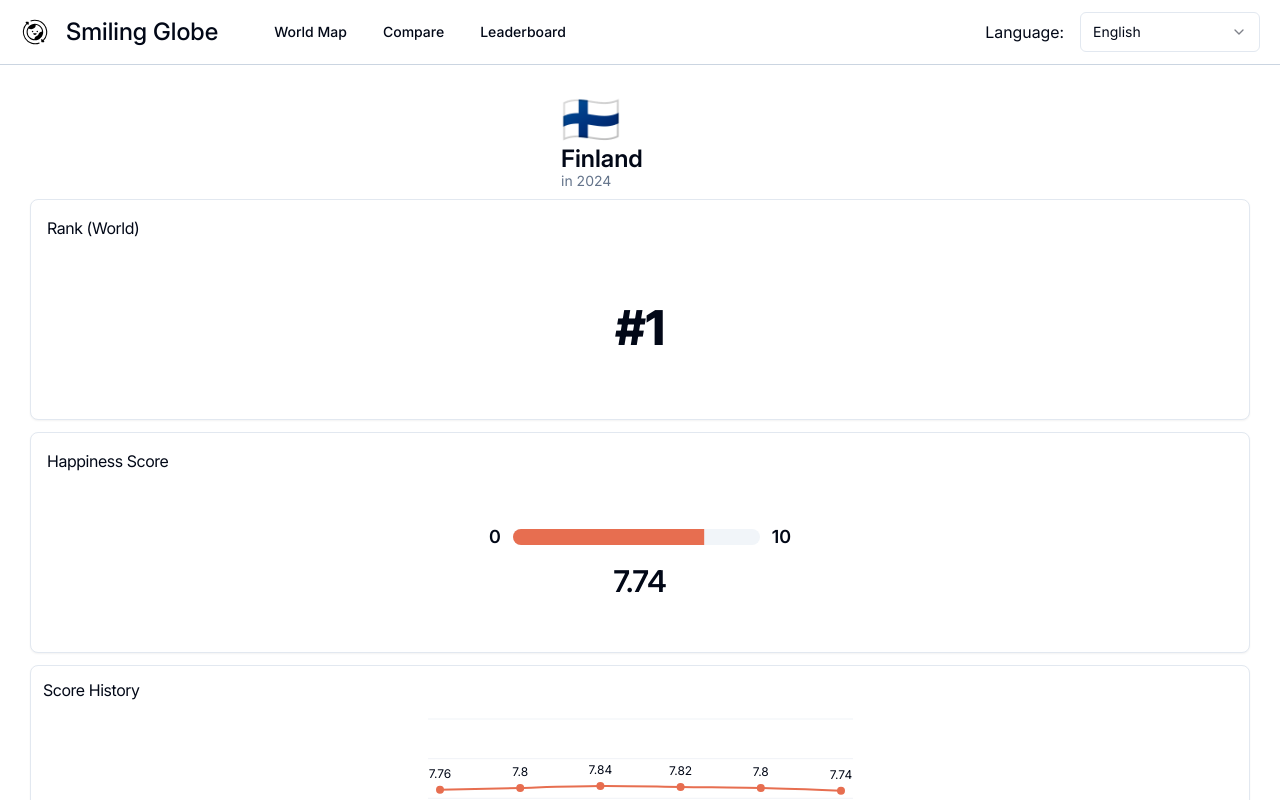
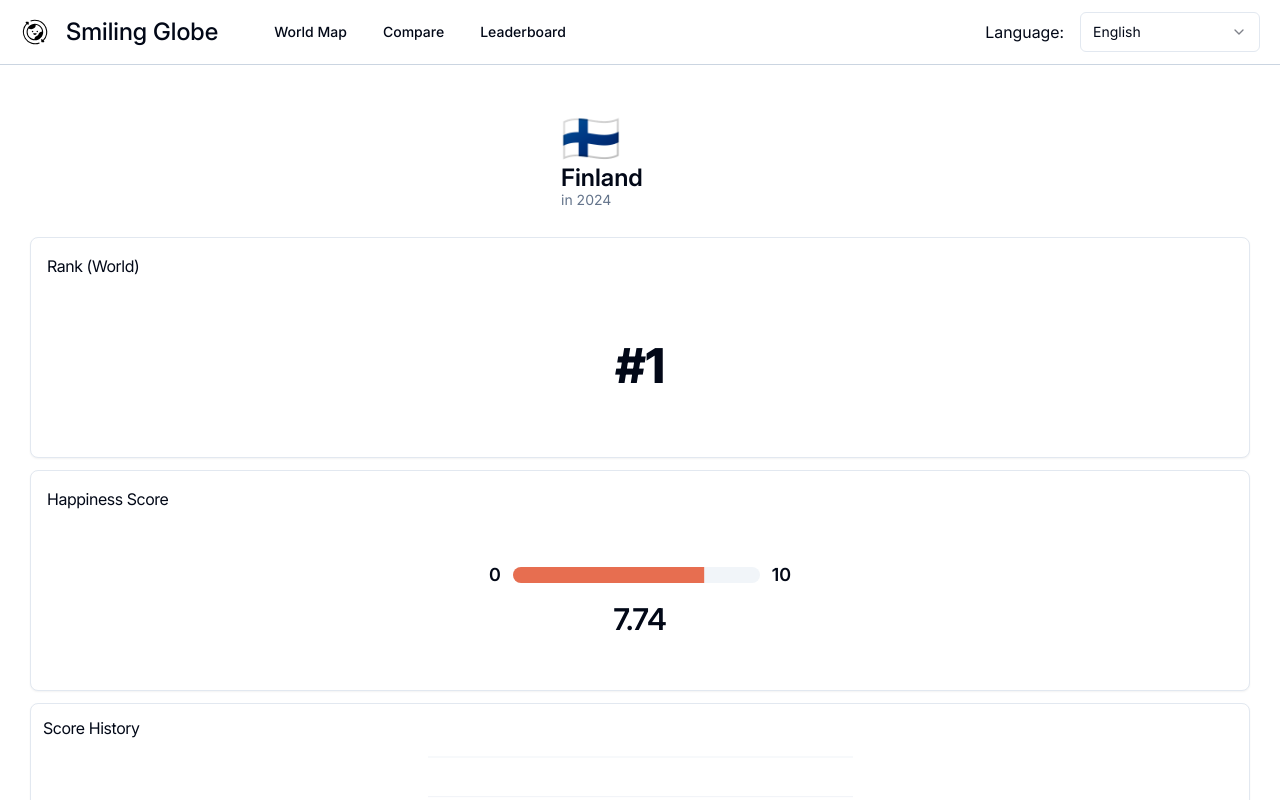
Before and after one commit to TotallyInformatik/HappinessExplorer, a Next.js app: page /componentsPage in a window 1280 px wide. Shown: the top 800 px of the page. Built offline with nearby package versions, Linux system fonts and the light colour scheme; a web font is replaced by a local one.

Commit message:
adjusted min height of title card to fit at least two year name columns of text (for consistency reasons)

```diff
--- a/components/ui/custom-card.tsx
+++ b/components/ui/custom-card.tsx
@@ -41,7 +41,7 @@ const TitleCard = ({
   show_year_in_title: boolean,
 }) => {
   return (
-    <div className="w-[158px] h-fit shrink-0">
+    <div className="w-[158px] h-fit min-h-[130px] shrink-0 flex flex-col justify-center">
       <p className="text-5xl">{country_flag_emoji}</p>
       <p className="text-2xl font-semibold">{country_name}</p>
       {show_year_in_title && <p className="text-sm text-slate-500 leading-3">in {happinessScore.year}</p>}
```
